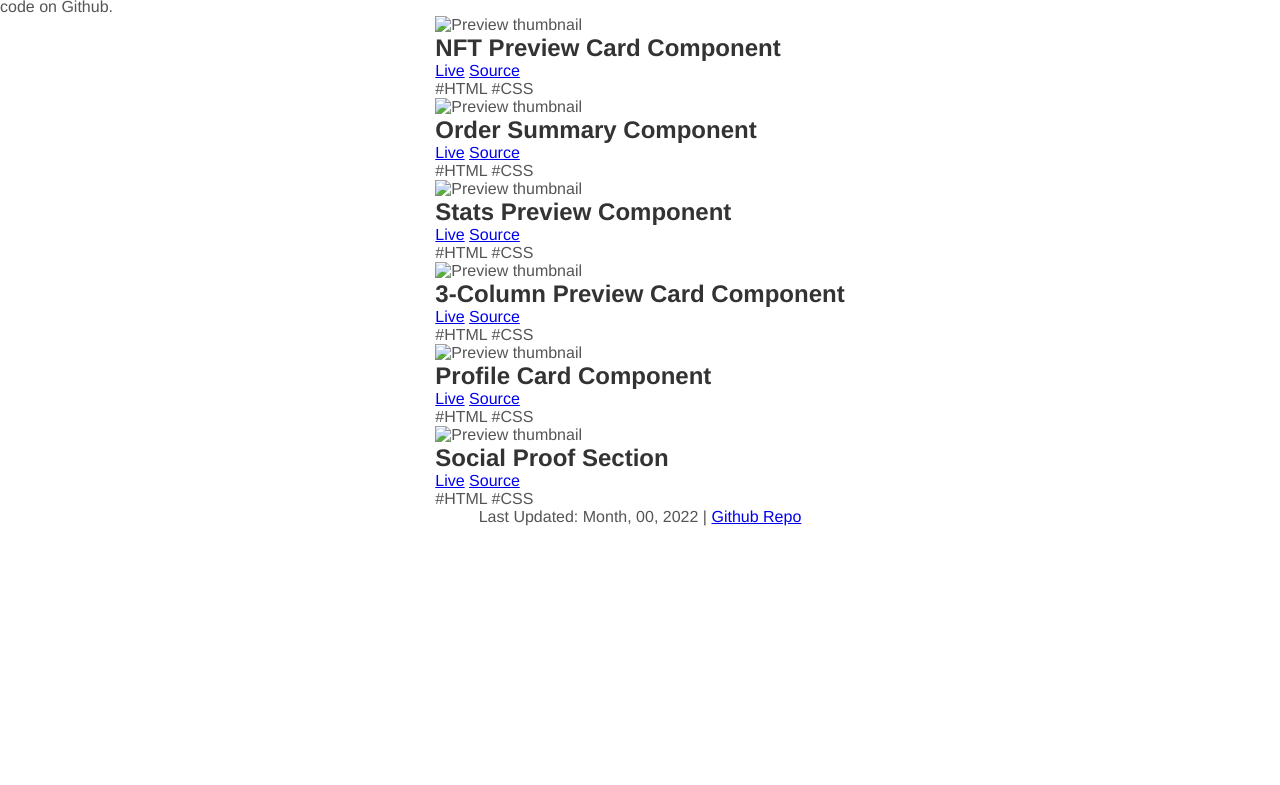
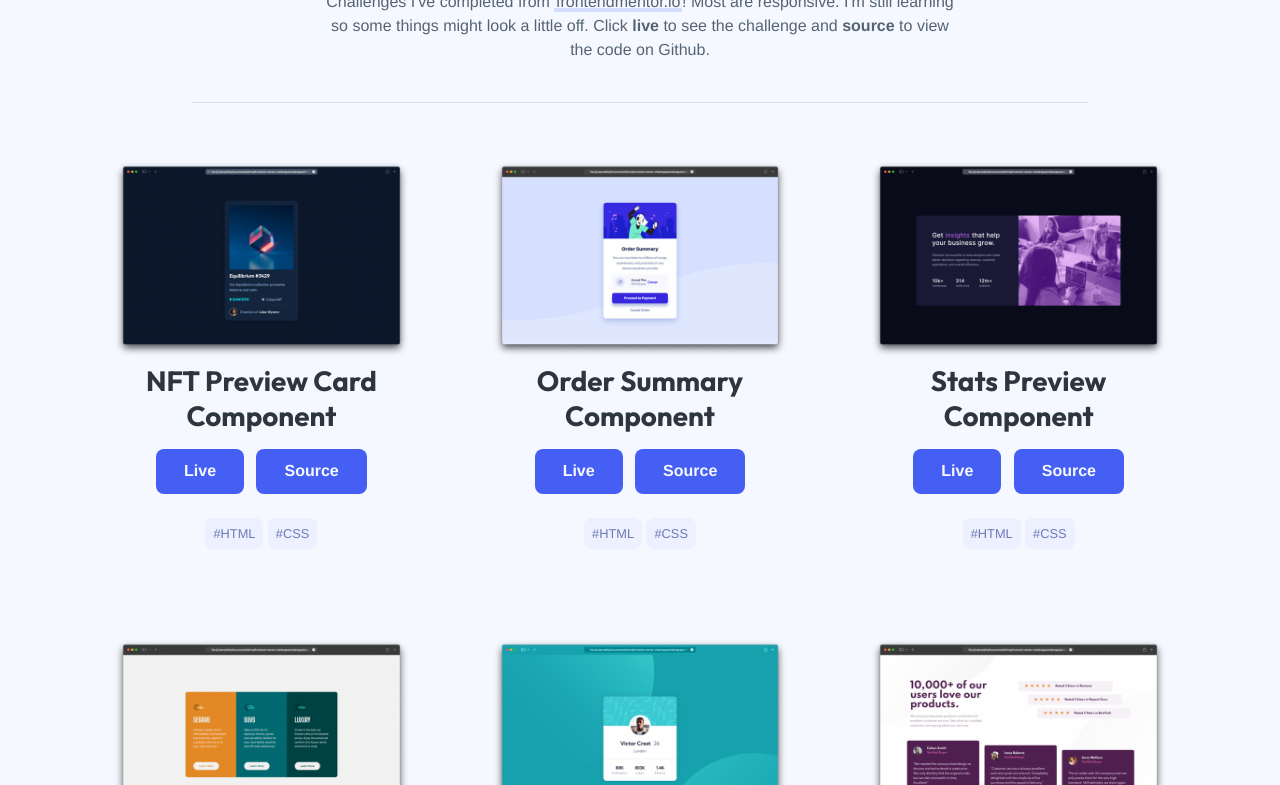
Before and after one commit to srciaga/frontend-mentor-challenges, a plain HTML site: page index.html in a window 1280 px wide. Shown: the part 166-951 px from the top of the page. Before the commit the page ends 800 px from the top, so only its background shows below. Drawn offline with Linux system fonts and the light colour scheme.

Commit message:
Updated index

```diff
--- a/css/style.css
+++ b/css/style.css
@@ -1,24 +1,203 @@
+/*
+
+font-family: 'Open Sans', sans-serif;
+font-family: 'Outfit', sans-serif;
+
+Font Weights
+Open Sans: Regular 400, Medium 500, Bold 700
+Outfit: Bold 700
+
+*/
+
 * {
-  margin: 0px;
+  margin: 0px auto;
   padding: 0px;
   box-sizing: border-box;
+  text-decoration: none;
 }
 
-/* Temporary */
 body {
+  font-family: 'Open Sans', 'Helvetica', sans-serif;
   font-size: 1rem;
   font-family: 'Helvetica', sans-serif;
-  color: #555;
+  color: #546474;
+  background-color: #f6f8ff;
+  margin: 5rem;
   /* Centering */
-  height: 100vh;
-  display: flex;
-  justify-content: center;
-  align-items: center;
-  /* Keep things horizontal */
-  flex-direction: column;
+  display: grid;
+  place-content: center;
+}
+
+main {
+  text-align: center;
 }
 
 h1,
 h2 {
-  color: #333;
+  font-family: 'Outfit', sans-serif;
+  color: #2d363f;
 }
+
+/* Links */
+
+header a,
+footer a {
+  color: #546474;
+  padding: 0rem 0.1rem 0rem 0.1rem;
+  border-bottom: .125em solid #d4ddff;
+  box-shadow: inset 0 -0.125em 0 #d4ddff;
+  transition: box-shadow 270ms cubic-bezier(0.77, 0, 0.175, 1), color 270ms cubic-bezier(0.77, 0, 0.175, 1);
+}
+
+header a:hover,
+footer a:hover {
+  border-radius: 0.25rem;
+  box-shadow: inset 0 -1.125em 0 #d4ddff;
+  color: #6c7ab3;
+}
+
+header a:focus,
+footer a:focus {
+  border-radius: 0.25rem;
+  background: #fff;
+  outline: none;
+  background: #d4ddff;
+  color: #6c7ab3;
+}
+
+/* --- */
+
+header {
+  margin-bottom: 2.5rem;
+  text-align: center;
+  border-bottom: 1px solid #6c7ab330;
+}
+
+header h1 {
+  margin-bottom: 1rem;
+  font-size: 3rem;
+}
+
+header p {
+  line-height: 1.5rem;
+  max-width: 40rem;
+  margin-bottom: 1rem;
+}
+
+header em {
+  font-style: normal;
+  font-weight: bold;
+}
+
+/* Cards */
+
+img {
+  width: 100%;
+}
+
+.card {
+  padding: 1rem 0rem 1rem 0rem;
+}
+
+.card:not(:last-child) {
+  margin-bottom: 2.5rem;
+  border-bottom: 1px solid #6c7ab330;
+}
+
+.card h2 {
+  font-size: 1.75rem;
+  margin-bottom: 1rem;
+}
+
+/* --- */
+
+/* Buttons */
+
+.buttons {
+  margin-bottom: 1.5rem;
+}
+
+a[role=button] {
+  background-color: #455FF5;
+  color: #f6f8ff;
+  font-weight: bold;
+  padding: 0.85rem 1.75rem 0.85rem 1.75rem;
+  display: inline-block;
+  border-radius: 0.5rem;
+  transition: background-color 0.5s ease-in-out, box-shadow 0.5s ease-in-out;
+}
+
+a[role=button]:not(:last-child) {
+  margin-right: 0.5em;
+}
+
+a[role=button]:hover {
+  background-color: #2d363f;
+  box-shadow: 0rem 0.5rem 10px #2d363f35;
+  transition: background-color 0.5s ease-in-out, box-shadow 0.5s ease-in-out;
+}
+
+a[role=button]:focus {
+  box-shadow: 0rem 0.5rem 10px #2d363f35;
+}
+
+/* --- */
+
+.tag {
+  font-size: 0.8rem;
+  color: #6c7ab3;
+  background-color: #d4ddff50;
+  border-radius: 0.5rem;
+  padding: 0.5rem;
+  display: inline-block;
+  margin-bottom: 1rem;
+}
+
+footer {
+  margin-top: 5rem;
+  border-top: 1px solid #6c7ab330;
+  font-size: 0.8rem;
+}
+
+footer p {
+  margin-top: 1rem;
+}
+
+/* Responsive CSS for larger screens */
+@media screen and (min-width:80rem) {
+
+  main {
+    display: grid;
+    grid-template-columns: 33.33% 33.33% 33.33%;
+    column-gap: 5rem;
+    width: 80%;
+    justify-content: center;
+    text-align: center;
+    border-top: 1px solid #6c7ab330;
+    border-bottom: 1px solid #6c7ab330;
+    padding-top: 2.5rem;
+  }
+
+  header {
+    border-bottom: none;
+  }
+
+  header p {
+    margin-bottom: 0rem;
+  }
+
+  .card {
+    border-bottom: none !important;
+    margin-bottom: 1rem;
+  }
+
+  .card h2 {
+    font-size: 1.74rem;
+  }
+
+  footer {
+    border-top: none;
+    margin-top: 0rem;
+  }
+
+}
--- a/index.html
+++ b/index.html
@@ -7,9 +7,17 @@
     <meta name="viewport" content="width=device-width, initial-scale=1.0">
     <title>Frontend Mentor Challenges</title>
 
+    <!-- CSS -->
     <link rel="stylesheet" href="./css/style.css">
 
+    <!-- Favicon -->
     <link rel="icon" type="image/png" sizes="32x32" href="./images/favicon-32x32.png">
+
+    <!-- Google Fonts -->
+    <link rel="preconnect" href="https://fonts.googleapis.com">
+    <link rel="preconnect" href="https://fonts.gstatic.com" crossorigin>
+    <link href="https://fonts.googleapis.com/css2?family=Open+Sans:wght@400;500;700&family=Outfit:wght@700&display=swap"
+        rel="stylesheet">
 </head>
 
 <body>
@@ -17,63 +25,77 @@
         <h1>Frontend Mentor Challenges</h1>
         <p>Challenges I've completed from <a href="https://www.frontendmentor.io/">frontendmentor.io</a>! Most are
             responsive. I'm still learning so some things might look a little off. Click <em>live</em> to see the
-            challenge
-            and <em>source</em> to view the code on Github.</p>
+            challenge and <em>source</em> to view the code on Github.</p>
     </header>
 
     <main>
         <div class="card">
-            <img class="thumb" src="#" alt="Preview thumbnail">
+            <img class="thumb" src="./images/01.png" alt="Preview thumbnail">
             <h2>NFT Preview Card Component</h2>
+            <div class="buttons">
                 <a role="button" href="./challenges/nft-preview-card-component/index.html">Live</a>
-            <a role="button" href="#">Source</a>
+                <a role="button"
+                    href="https://github.com/srciaga/frontend-mentor-challenges/tree/main/challenges/nft-preview-card-component">Source</a>
+            </div>
             <p class="tags"><span class="tag">#HTML</span> <span class="tag">#CSS</span></p>
         </div>
 
         <div class="card">
-            <img class="thumb" src="#" alt="Preview thumbnail">
+            <img class="thumb" src="./images/02.png" alt="Preview thumbnail">
             <h2>Order Summary Component</h2>
+            <div class="buttons">
                 <a role="button" href="./challenges/order-summary-component/index.html">Live</a>
-            <a role="button" href="#">Source</a>
+                <a role="button" href="https://github.com/srciaga/frontend-mentor-challenges/tree/main/challenges/order-summary-component">Source</a>
+            </div>
             <p class="tags"><span class="tag">#HTML</span> <span class="tag">#CSS</span></p>
         </div>
 
         <div class="card">
-            <img class="thumb" src="#" alt="Preview thumbnail">
+            <img class="thumb" src="./images/03.png" alt="Preview thumbnail">
             <h2>Stats Preview Component</h2>
+            <div class="buttons">
                 <a role="button" href="./challenges/stats-preview-card-component/index.html">Live</a>
-            <a role="button" href="#">Source</a>
+                <a role="button" href="https://github.com/srciaga/frontend-mentor-challenges/tree/main/challenges/stats-preview-card-component">Source</a>
+            </div>
             <p class="tags"><span class="tag">#HTML</span> <span class="tag">#CSS</span></p>
         </div>
 
         <div class="card">
-            <img class="thumb" src="#" alt="Preview thumbnail">
-            <h2>3-Column Preview Card Component</h2>
+            <img class="thumb" src="./images/04.png" alt="Preview thumbnail">
+            <h2>3-Col Preview Card Component</h2>
+            <div class="buttons">
                 <a role="button" href="./challenges/3col-preview-card-component/index.html">Live</a>
-            <a role="button" href="#">Source</a>
+                <a role="button" href="https://github.com/srciaga/frontend-mentor-challenges/tree/main/challenges/3col-preview-card-component">Source</a>
+            </div>
             <p class="tags"><span class="tag">#HTML</span> <span class="tag">#CSS</span></p>
         </div>
 
         <div class="card">
-            <img class="thumb" src="#" alt="Preview thumbnail">
+            <img class="thumb" src="./images/05.png" alt="Preview thumbnail">
             <h2>Profile Card Component</h2>
+            <div class="buttons">
                 <a role="button" href="./challenges/profile-card-component/index.html">Live</a>
-            <a role="button" href="#">Source</a>
+                <a role="button" href="https://github.com/srciaga/frontend-mentor-challenges/tree/main/challenges/profile-card-component">Source</a>
+            </div>
             <p class="tags"><span class="tag">#HTML</span> <span class="tag">#CSS</span></p>
         </div>
 
         <div class="card">
-            <img class="thumb" src="#" alt="Preview thumbnail">
+            <img class="thumb" src="./images/06.png" alt="Preview thumbnail">
             <h2>Social Proof Section</h2>
+            <div class="buttons">
                 <a role="button" href="./challenges/social-proof-section/index.html">Live</a>
-            <a role="button" href="#">Source</a>
+                <a role="button" href="https://github.com/srciaga/frontend-mentor-challenges/tree/main/challenges/social-proof-section">Source</a>
+            </div>
             <p class="tags"><span class="tag">#HTML</span> <span class="tag">#CSS</span></p>
         </div>
     </main>
 
     <footer>
-        <p>Last Updated: Month, 00, 2022 | <a href="https://github.com/srciaga/frontend-mentor-challenges">Github
-                Repo</a></p>
+        <p>
+            Last Updated: Mar 6, 2022 | <a href="https://github.com/srciaga/frontend-mentor-challenges">Github
+                Repo</a>
+        </p>
     </footer>
 </body>
 
```
Also changed, not shown: images/01.png (added), images/02.png (added), images/03.png (added), images/04.png (added), images/05.png (added), images/06.png (added), images/rm-screenshot.png (added), 1 other file. Lines whose indentation alone changed are shown as unchanged.
